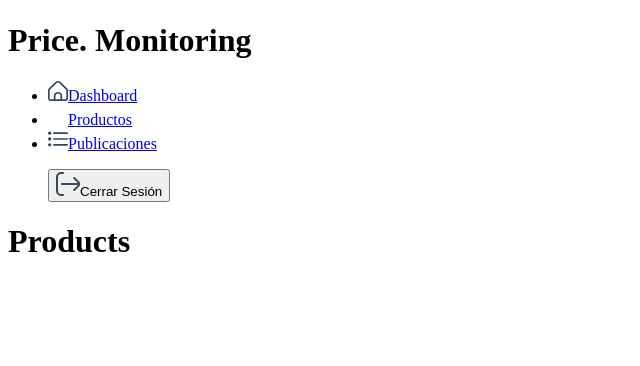
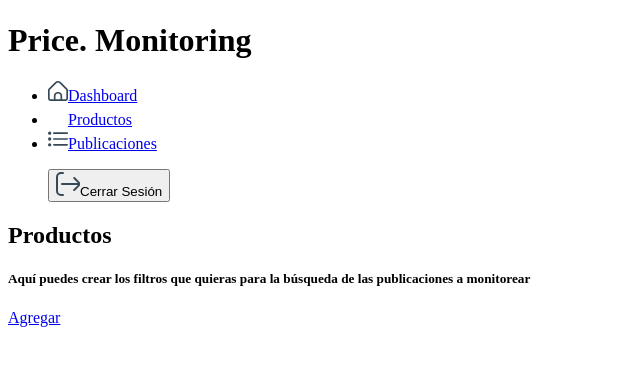
Before and after one commit to rociomonaco/price-monitoring, a React (Vite) app in the folder front/: page /productos in a window 1280 px wide. Shown: the top 366 px of the page, without its empty margins (0-640 px from the left). Built offline with nearby package versions, Linux system fonts and the light colour scheme; sample sign-in values are in the browser's storage.

Commit message:
add ProductsList

```diff
--- /dev/null
+++ b/front/src/pages/product/Products.jsx
@@ -0,0 +1,22 @@
+import { NavLink } from '@components/navigation/NavLink'
+
+export const Products = () => {
+  return (
+    <div className='w-full flex flex-col gap-y-8'>
+      <div className='flex justify-between items-start'>
+        <div className='flex flex-col gap-y-1'>
+          <h2 className='text-2xl font-medium text-gray-700'>Productos</h2>
+          <h5 className='text-sm text-gray-400'>
+            Aquí puedes crear los filtros que quieras para la búsqueda de las
+            publicaciones a monitorear
+          </h5>
+        </div>
+        <NavLink title='Agregar' section='products' to='/producto' end />
+      </div>
+    </div>
+  )
+}
+
+const ProductList = () => {
+  return <div>Listado</div>
+}
--- a/front/src/router/AppRouter.jsx
+++ b/front/src/router/AppRouter.jsx
@@ -9,6 +9,8 @@ import { Login } from '@pages/Login'
 import { PrivatedRoutes } from '@router/PrivatedRoutes'
 import { AuthContextProvider } from '@context/AuthContext'
 import { SessionTimeOutChecker } from '@components/SessionTimeOutChecker'
+import { Products } from '@pages/product/Products'
+import { Product } from '@pages/product/Product'
 
 export function AppRouter() {
   return (
@@ -27,7 +29,10 @@ export function AppRouter() {
               }
             >
               <Route index element={<h1>DAshboard</h1>} />
-              <Route path='productos' element={<h1>Products</h1>} />
+              <Route path='productos' element={<Products />} />
+              <Route path='producto' element={<Product />} />
+              <Route path='producto/:id' element={<Product />} />
+
               <Route path='*' element={<Navigate to='/' replace />} />
             </Route>
           </Routes>
--- a/front/src/router/PrivatedRoutes.jsx
+++ b/front/src/router/PrivatedRoutes.jsx
@@ -9,7 +9,7 @@ export function PrivatedRoutes({ children }) {
   return isAuthenticated ? (
     <div className='relative'>
       <Navbar />
-      <div className='ml-64 mt-24'>{children}</div>
+      <div className='ml-52 mt-16 mr-14'>{children}</div>
     </div>
   ) : (
     <Navigate to='/login' replace />
```
